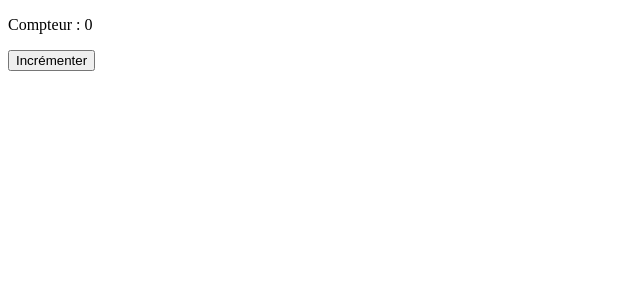
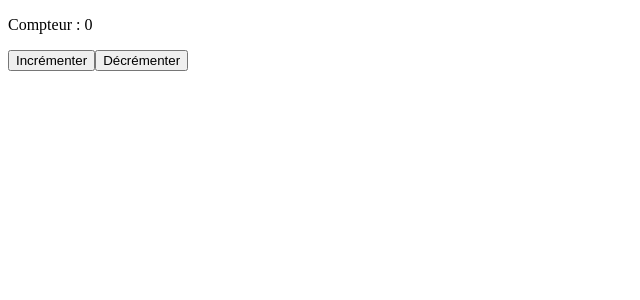
Before and after one commit to Jojoaventurier/Tutoriel-Vue.js, a Vue app in the folder First Vue Project/: page / in a window 1280 px wide. Shown: the top 300 px of the page, without its empty margins (0-640 px from the left). Built offline with nearby package versions, Linux system fonts and the light colour scheme.

Commit message:
added button to decrement

```diff
--- a/First Vue Project/src/App.vue
+++ b/First Vue Project/src/App.vue
@@ -1,6 +1,7 @@
 <template>
   <p>Compteur : {{ count }}</p>
   <button v-on:click="increment">Incrémenter</button>
+  <button v-on:click="decrement">Décrémenter</button>
 </template>
 
 <script setup>
@@ -10,4 +11,9 @@ const count = ref(0)
 const increment = () => {
   count.value++
 }
+
+const decrement = () => {
+  count.value--
+}
+
 </script>
```
